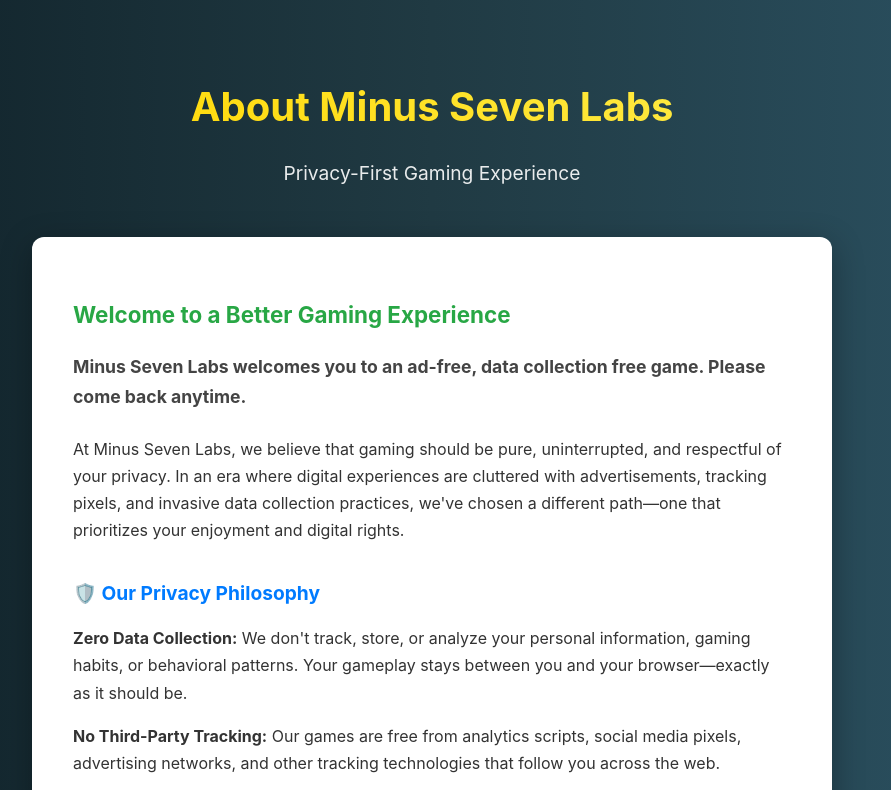
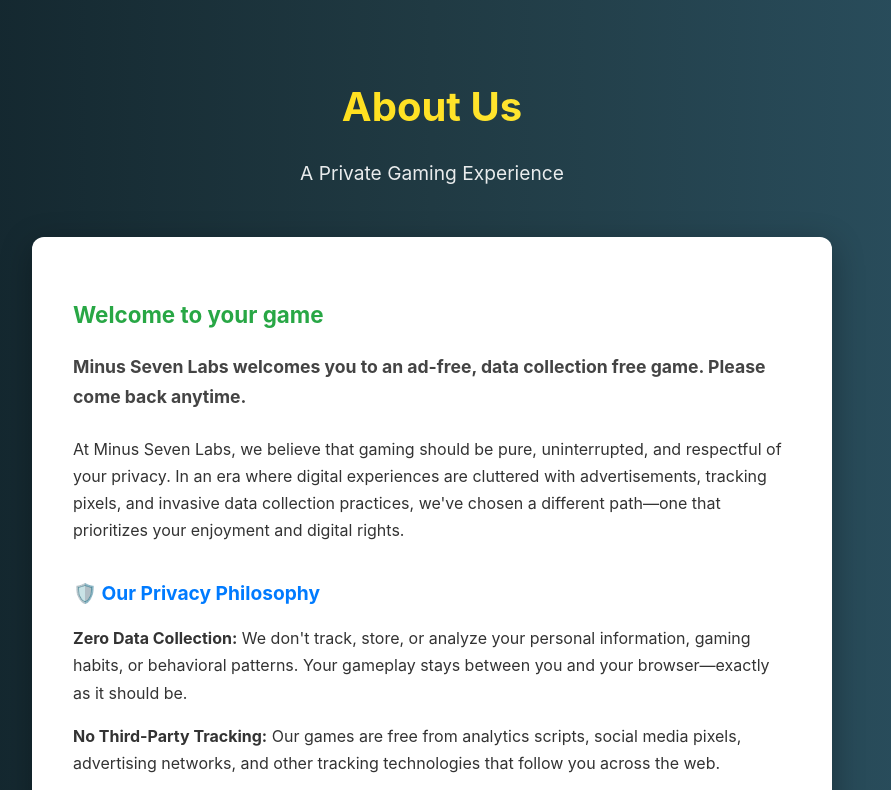
Before and after one commit to m-7labs/solitaire-lite, a plain HTML site: page about.html in a window 1280 px wide. Shown: the top 790 px of the page, without its empty margins (208-1099 px from the left). Drawn offline with Linux system fonts and the light colour scheme.

Commit message:
Revise about page content for clarity and emphasis on privacy-first gaming experience

```diff
--- a/about.html
+++ b/about.html
@@ -179,14 +179,13 @@
 <body>
     <div class="container">
         <header class="page-header">
-            <h1 class="page-title">About Minus Seven Labs</h1>
-            <p class="page-subtitle">Privacy-First Gaming Experience</p>
+            <h1 class="page-title">About Us</h1>
+            <p class="page-subtitle">A Private Gaming Experience</p>
         </header>
 
         <main class="content-area">
             <div style="text-align: left; line-height: 1.7; color: #333;">
-                <h2 style="color: #28a745; margin-bottom: 1rem; font-size: 1.4rem;">Welcome to a Better Gaming
-                    Experience</h2>
+                <h2 style="color: #28a745; margin-bottom: 1rem; font-size: 1.4rem;">Welcome to your game</h2>
 
                 <p style="margin-bottom: 1.5rem; font-size: 1.1rem; color: #444;">
                     <strong>Minus Seven Labs welcomes you to an ad-free, data collection free game. Please come back
```
